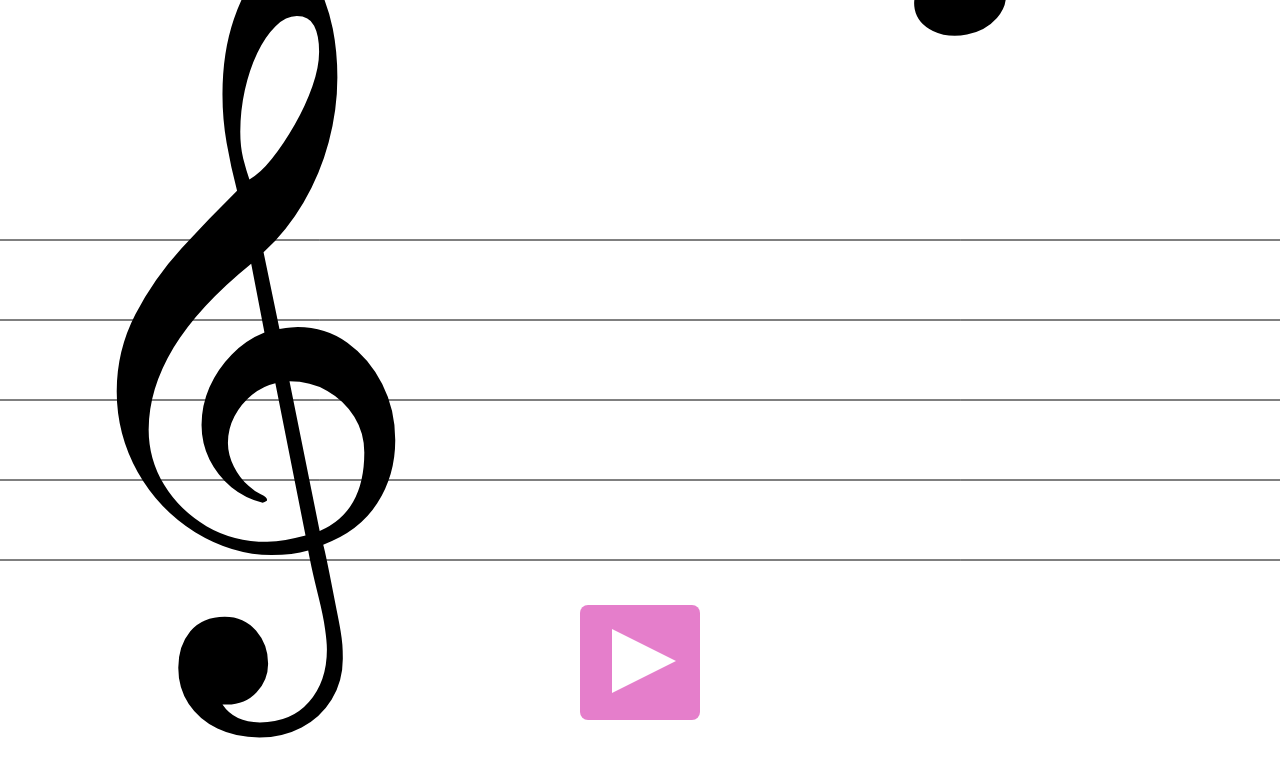
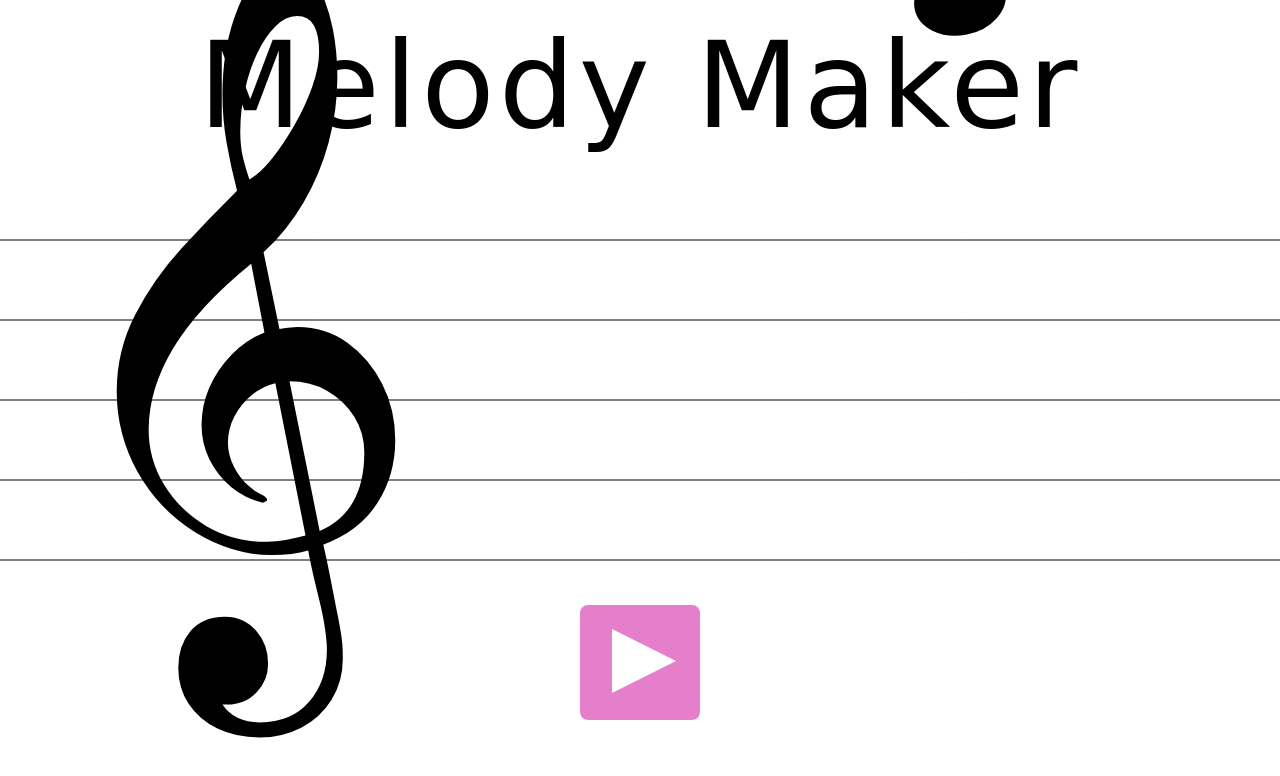
Before and after one commit to okdrinkwater1/melody-maker, a plain HTML site: page index.html in a window 1280 px wide. Drawn offline with Linux system fonts and the light colour scheme.

Commit message:
added title

```diff
--- a/index.html
+++ b/index.html
@@ -29,6 +29,16 @@
         button:hover{
             opacity:1;
         }
+        .title{
+            position:absolute;
+            font-family:"Brush Script MT",cursive;
+            font-size:15vh;
+            letter-spacing:0.5vh;
+            top:2vh;
+            pointer-events:none;
+            width:100vw;
+            text-align:center;
+        }
     </style>
 </head>
 <body>
@@ -38,6 +48,7 @@
             <polygon points="0 0 0 10 10 5 0 0" fill="white"/>
         </svg>
     </button>
+    <div class="title">Melody Maker</div>
     <script>
         let canvas;
         let spacing;
```
